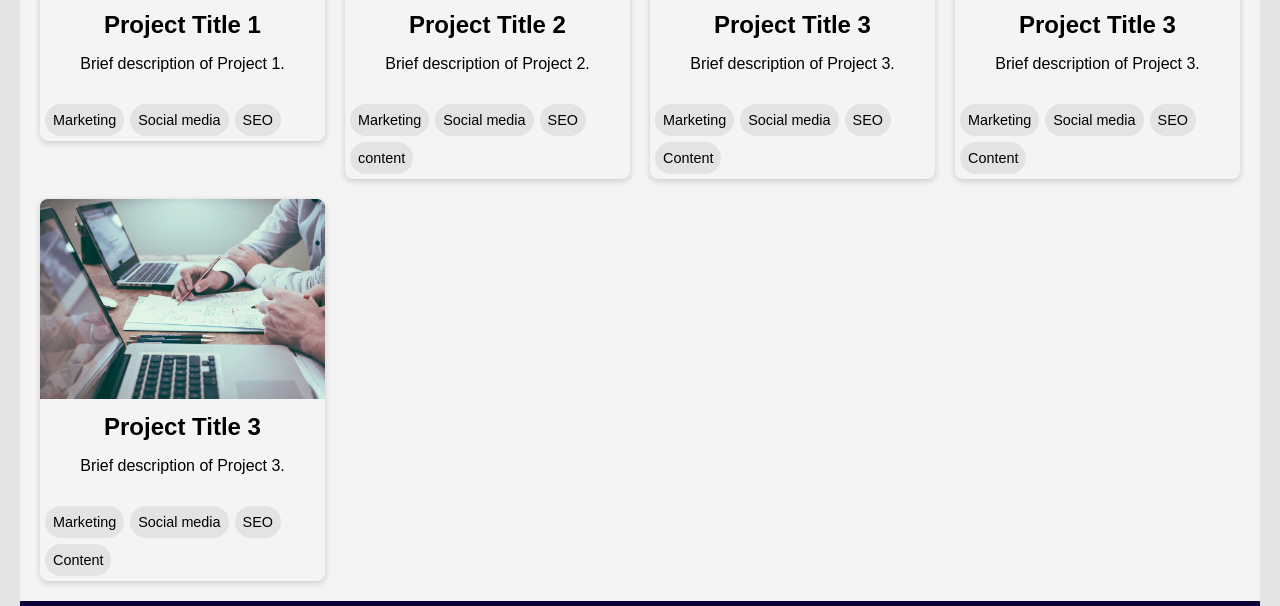
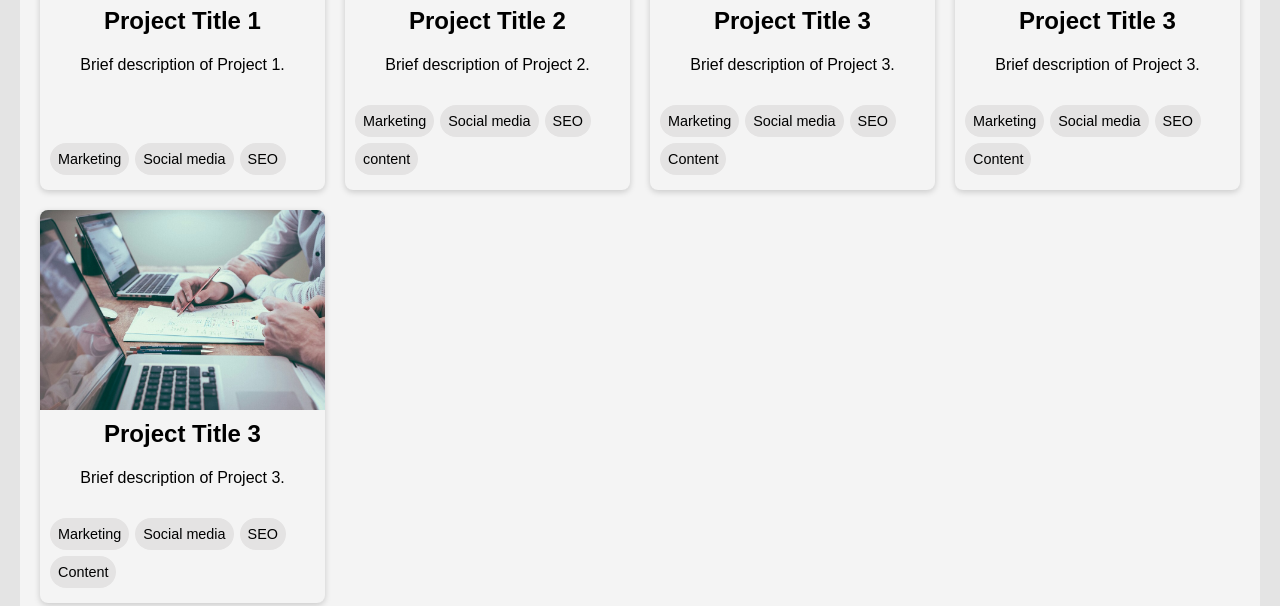
Before and after one commit to karelysperez/Proyecto2, a website built with Vite: page portfolio/Projects.html in a window 1280 px wide. Shown: the part 484-1090 px from the top of the page. Built offline with nearby package versions, Linux system fonts and the light colour scheme.

Commit message:
Adjust of main, and project-cards

```diff
--- a/portfolio/src/styleProject.css
+++ b/portfolio/src/styleProject.css
@@ -110,8 +110,7 @@ main{
   gap: 20px;
   padding: 20px;
   margin: 0px 20px 0px 20px;
-
-  align-items: start;
+  align-items: stretch;
   align-content: start;
   flex: 1;
 }
@@ -129,6 +128,9 @@ main{
   box-shadow: 0 2px 6px rgba(0, 0, 0, 0.175);
   overflow: hidden;
   text-align: center;
+  display: flex;
+  flex-direction: column;
+  height: 100%;
 }
 
 .project-card img{
@@ -150,7 +152,8 @@ main{
   display: flex;
   flex-wrap: wrap;
   gap: 6px;
-  margin: 5px;
+  margin: 5px 10px 15px;
+  margin-top: auto;
 }
 
 .tags h3{
```
